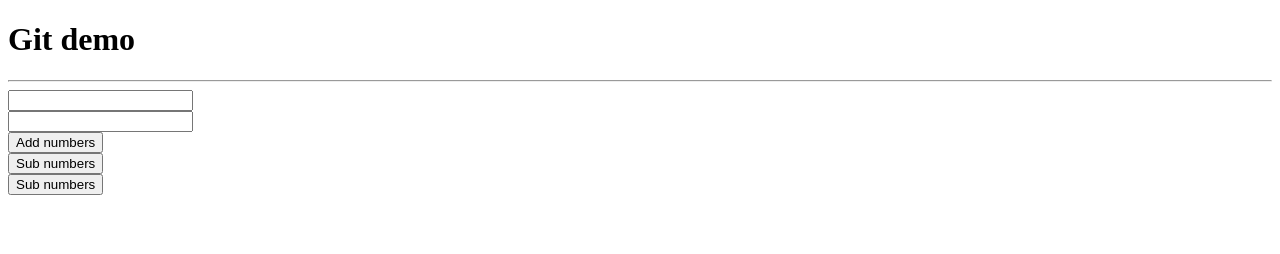
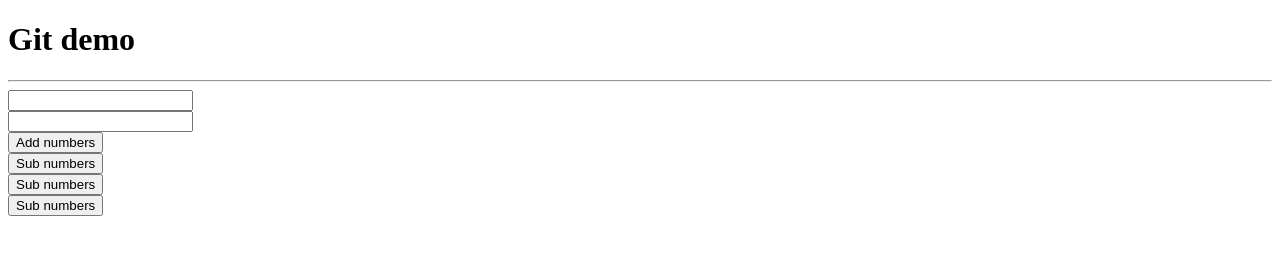
Before and after one commit to siposm/wblr-git-demo, a plain HTML site: page index.html in a window 1280 px wide. Drawn offline with Linux system fonts and the light colour scheme.

Commit message:
html UI update

```diff
--- a/index.html
+++ b/index.html
@@ -13,6 +13,7 @@
 	<button onclick="addition()">Add numbers</button><br>
 	<button onclick="subtraction()">Sub numbers</button><br>
 	<button onclick="multiplication()">Sub numbers</button><br>
+	<button onclick="division()">Sub numbers</button><br>
 	<!-- HÁZI FELADAT:
 			- a mostani feladatot továbbcsinálni a következők mentén
 			-- legyen egy ADD gomb -> két szám összeadása, result-ba eredmény kiírása
```
